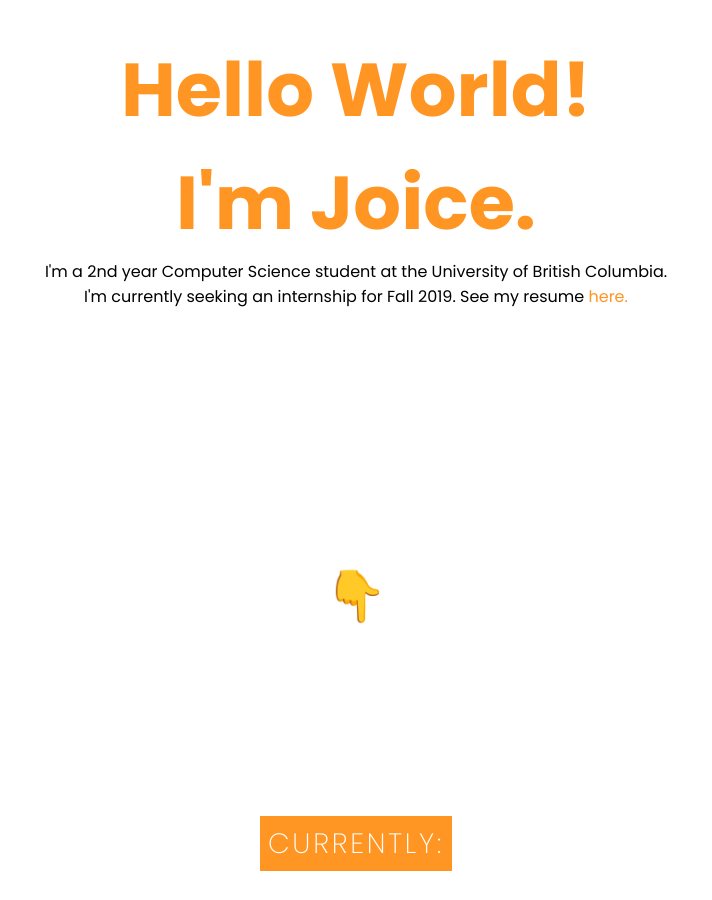
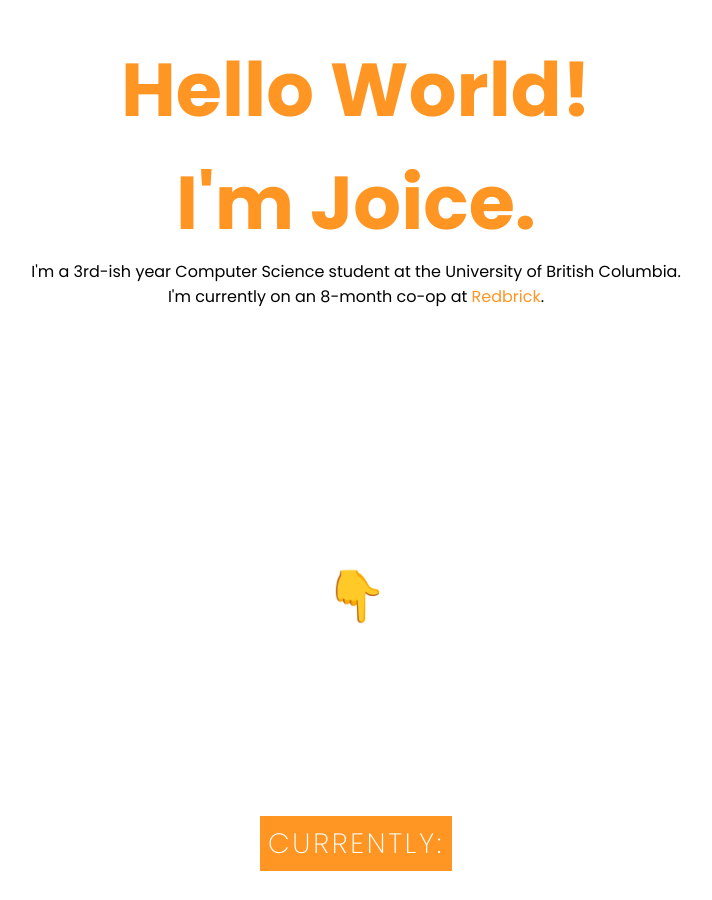
Before and after one commit to joitng/joitng.github.io, a Jekyll site: the page built from index.html, in a window 1280 px wide and 900 px high, scrolled down 403 px. Shown: the whole window, without its empty margins (292-1004 px from the left). Built offline with Jekyll 4.4.1, drawn with Linux system fonts in a browser that asks for light colours; some of the changed text lies outside the part shown.

Commit message:
Update index.html

```diff
--- a/index.html
+++ b/index.html
@@ -8,8 +8,8 @@ title: Joice Tang 🌻
         <br>I'm Joice.
     </span>
     <div class="subtitle">
-        I'm a 2nd year Computer Science student at the University of British Columbia.
-        <br>I'm currently seeking an internship for Fall 2019. See my resume <a href="assets/resume.pdf">here.</a>
+        I'm a 3rd-ish year Computer Science student at the University of British Columbia.
+        <br>I'm currently on an 8-month co-op at <a href="https://rdbrck.com/">Redbrick</a>.
     </div>
     <div class="guide">
         👇
```
Also changed, not shown: other parts of index.html (+3 -7 lines).
